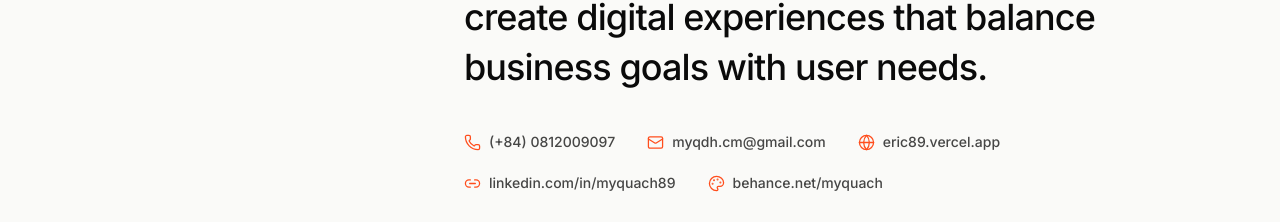
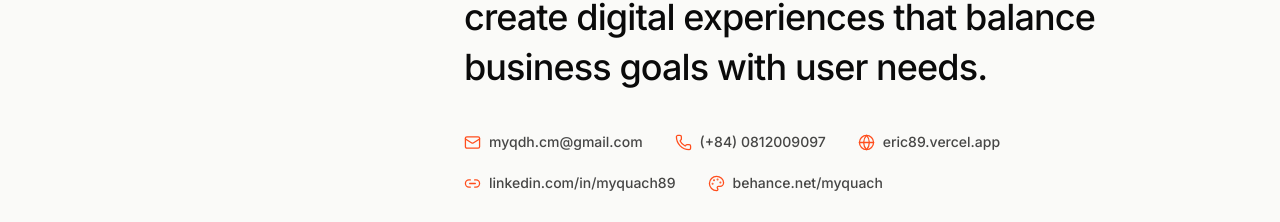
Before and after one commit to myqdh/eric89, a React (Vite) app: page / in a window 1280 px wide. Shown: the part 1459-1681 px from the top of the page. Built offline with nearby package versions, Linux system fonts and the light colour scheme.

Commit message:
Update project 22/08/2026

```diff
--- a/src/components/About.jsx
+++ b/src/components/About.jsx
@@ -3,8 +3,8 @@ import { profile, summary } from "../data/cv";
 import Reveal from "./Reveal";
 
 const contactLinks = [
+    { icon: Mail, label: profile.email, href: `mailto:${profile.email}` },
   { icon: Phone, label: profile.phone, href: `tel:${profile.phone.replace(/[^\d+]/g, "")}` },
-  { icon: Mail, label: profile.email, href: `mailto:${profile.email}` },
   { icon: Globe, label: profile.website, href: profile.websiteUrl },
   { icon: Link2, label: profile.linkedin, href: profile.linkedinUrl },
   { icon: Palette, label: profile.behance, href: profile.behanceUrl },
```
